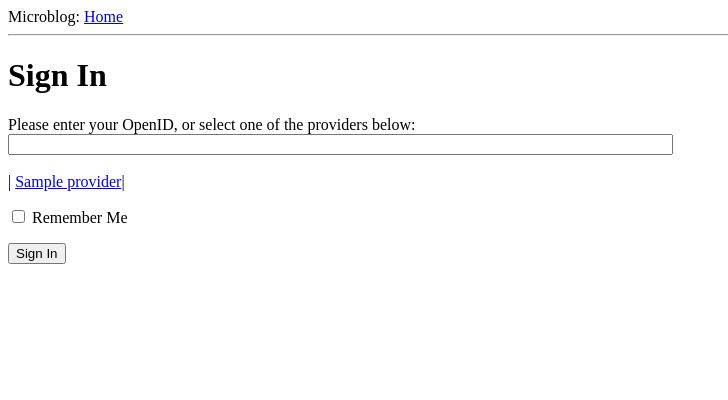
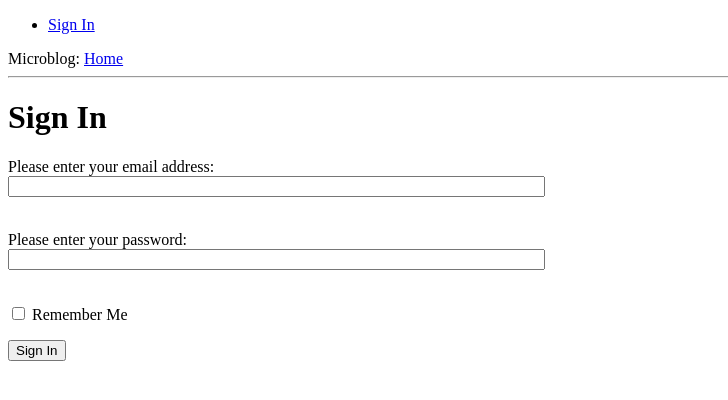
Before and after one commit to DiegoArrietar/py_practices, a Flask app: template py_apps/microblog/app/templates/login.html in a window 1280 px wide. Shown: the top 400 px of the page, without its empty margins (0-728 px from the left). Run offline with Flask 2, Linux system fonts and the light colour scheme; tables that the repository leaves empty hold one stand-in row (values such as "Sample post"); the template is opened without the code that fills it: values that come from a table or form of the project are taken from there, most other values are stand-ins (such as "Sample title", 1, 10 or a date in 2020); form fields are guessed from the names that the template uses; parts of the project's set-up code (start-up, migrations or seed data) failed here and were passed over.

Commit message:
py apps updated

```diff
--- a/py_apps/microblog/app/__init__.py
+++ b/py_apps/microblog/app/__init__.py
@@ -1,8 +1,12 @@
 from flask import Flask
 from flask_sqlalchemy import SQLAlchemy
+from flask_login import LoginManager
 
 app = Flask(__name__)
 app.config.from_object('config')
 db = SQLAlchemy(app)
+login_manager = LoginManager()
+login_manager.session_protection="strong"
+login_manager.login_view = "auth.login"
 
 from app import views,models
--- a/py_apps/microblog/app/forms.py
+++ b/py_apps/microblog/app/forms.py
@@ -1,7 +1,8 @@
 from flask_wtf import FlaskForm
-from wtforms import StringField, BooleanField
+from wtforms import StringField, BooleanField, PasswordField, SubmitField
 from wtforms.validators import DataRequired
 
 class LoginForm(FlaskForm):
-    openid = StringField('openid', validators=[DataRequired()])
-    remember_me = BooleanField('remember_me', default=False)
+    email = StringField('Email', validators=[DataRequired(), len('64')])
+    password = PasswordField('Password', validators=[DataRequired()])
+    remember_me = BooleanField('keep me logged in')
--- a/py_apps/microblog/app/templates/base.html
+++ b/py_apps/microblog/app/templates/base.html
@@ -9,6 +9,13 @@
     {% endif %}
 </head>
 <body>
+    <ul>
+        {% if current_user.is_authenticated %}
+        <li><a href="{{url_for('#')}}">Sign Out</a></li>
+        {% else %}
+        <li><a href="{{url_for('login')}}">Sign In</a></li>
+        {% endif %}
+    </ul>
     <div>Microblog: <a href="/index">Home</a></div>
     <hr>
     {% with messages = get_flashed_messages() %}
--- a/py_apps/microblog/app/templates/login.html
+++ b/py_apps/microblog/app/templates/login.html
@@ -1,33 +1,25 @@
 {% extends "base.html" %}
 
 {% block content %}
-<script type="text/javascript">
-    function set_openid(openid, pr)
-    {
-        u = openid.search('<username>')
-        if (u != -1){
-            user = prompt('Enter your '+ pr + 'username: ')
-            openid = openid.substr(0,u) + user
-        }
-        form = document.forms['login'];
-        form.elements['openid'].value = openid
-    }
-</script>
     <h1>Sign In</h1>
     <form action=""method="post" name="login">
         {{ form.hidden_tag() }}
         <p>
-            Please enter your OpenID, or select one of the providers below: <br>
-            {{ form.openid(size=80) }} <br>
-            {% for error in form.openid.errors %}
+            Please enter your email address: <br>
+            {{ form.email(size=64) }} <br>
+            {% for error in form.email.errors %}
                 <span style="color: red;">[{{ error }}]</span>
             {% endfor %}<br>
-            | {% for pr in providers %}
-                <a href="javascript:set_openid('{{ pr.url }}', ' {{ pr.name }}');">{{ pr.name }}</a>|
-                {% endfor %}
-
+        </p>
+        <p>
+            Please enter your password: <br>
+            {{ form.password(size=64) }} <br>
+            {% for error in form.password.errors %}
+                <span style="color: red;">[{{ error }}]</span>
+            {% endfor %}<br>
         </p>
         <p>{{ form.remember_me }} Remember Me</p>
         <p><input type="submit" value="Sign In"></p>
     </form>
+
 {% endblock %}
```
Also changed, not shown: py_apps/microblog/app/models.py (+21 -0 lines), py_apps/microblog/app/views.py (+11 -2 lines), py_apps/microblog/db_repository/versions/002_migration.py (added, +28 -0 lines), py_apps/microblog/app.db, 5 other files.
